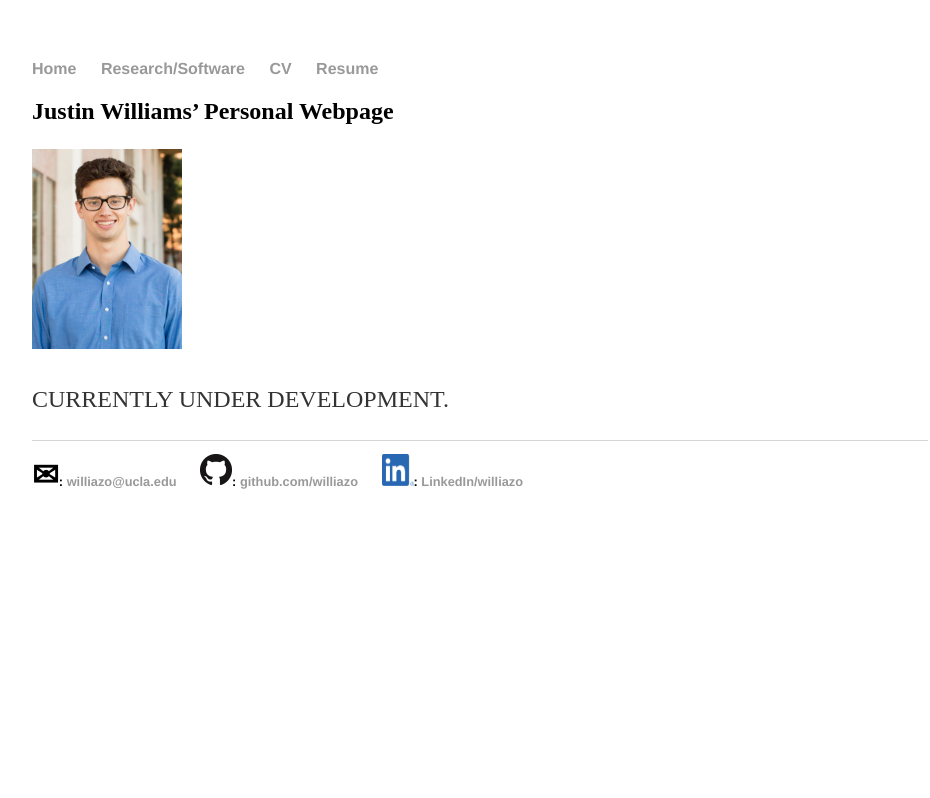
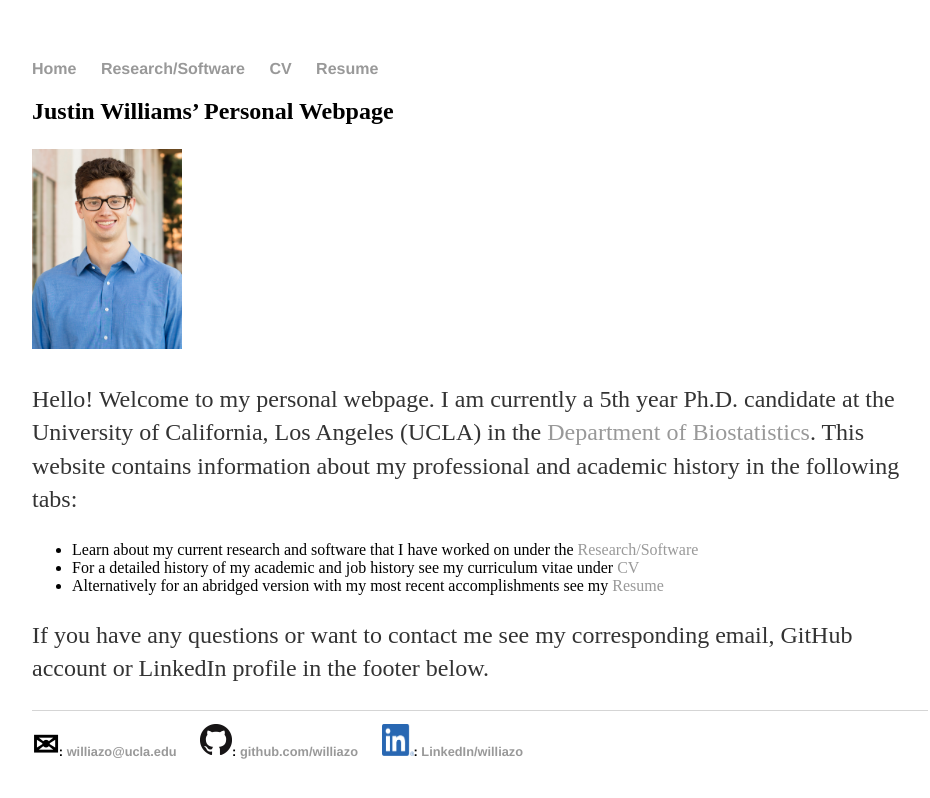
Before and after one commit to williazo/williazo.github.io, a Jekyll site: the page built from index.md, in a window 1280 px wide. Shown: the top 798 px of the page, without its empty margins (160-1090 px from the left). Built offline with Jekyll 4.4.1, drawn with Linux system fonts in a browser that asks for light colours; our own code applies the rules of GitHub Pages for plain Markdown files.

Commit message:
updating homepage description

```diff
--- a/index.md
+++ b/index.md
@@ -3,6 +3,12 @@ layout: default
 ---
 ## Justin Williams' Personal Webpage
 
-<img src="{{site.url }}/images/personal_photo.jpg" alt="headshot" height="200px" width="150px"/>
+<img src="{{ site.url }}/images/personal_photo.jpg" alt="headshot" height="200px" width="150px"/>
 
-CURRENTLY UNDER DEVELOPMENT.
+Hello! Welcome to my personal webpage. I am currently a 5th year Ph.D. candidate at the University of California, Los Angeles (UCLA) in the [Department of Biostatistics](https://www.biostat.ucla.edu). This website contains information about my professional and academic history in the following tabs:
+
++ Learn about my current research and software that I have worked on under the [Research/Software](https://williazo.github.io/research)
++ For a detailed history of my academic and job history see my curriculum vitae under [CV](https://williazo.github.io/cv)
++ Alternatively for an abridged version with my most recent accomplishments see my [Resume](https://williazo.github.io/resume)
+
+If you have any questions or want to contact me see my corresponding email, GitHub account or LinkedIn profile in the footer below.
```
